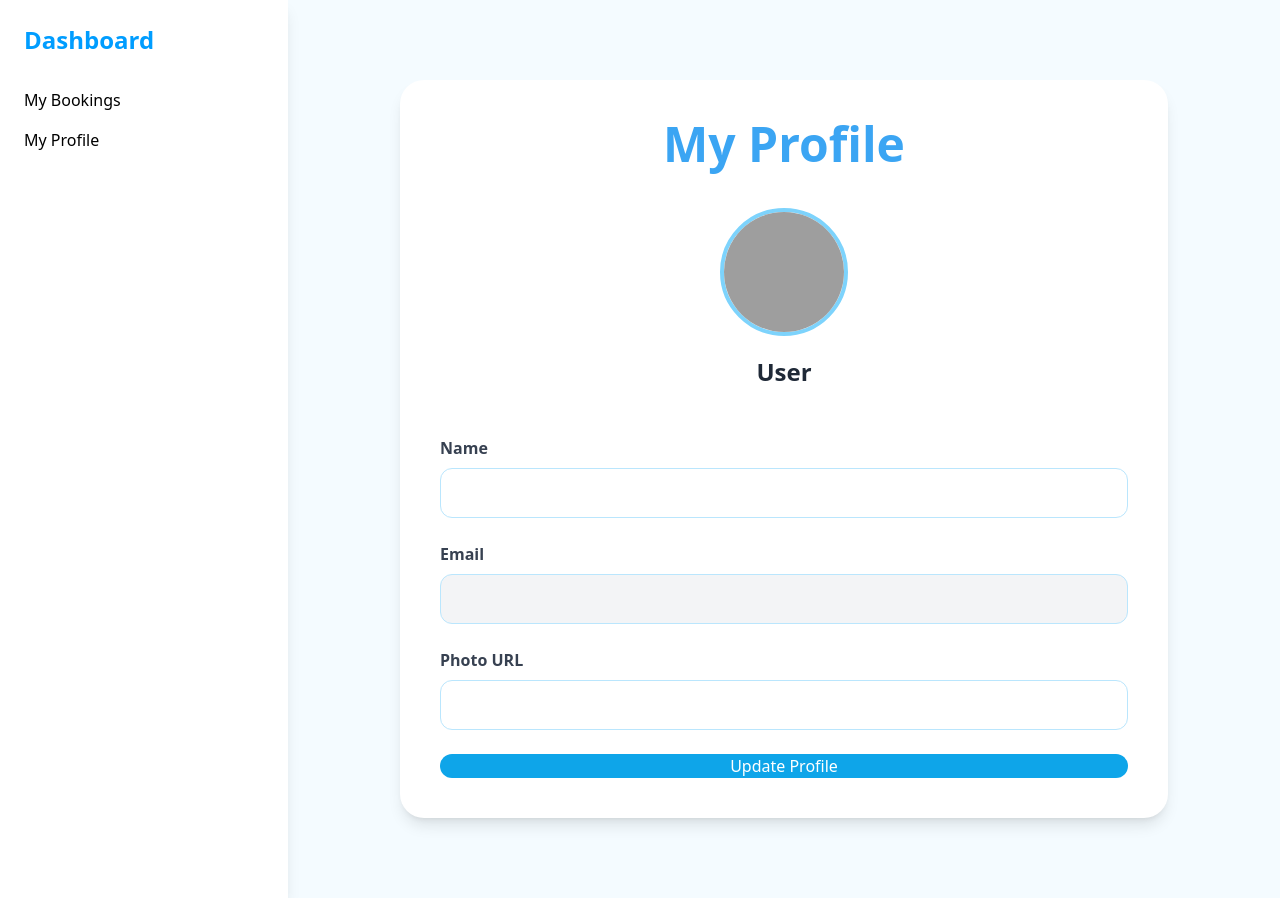
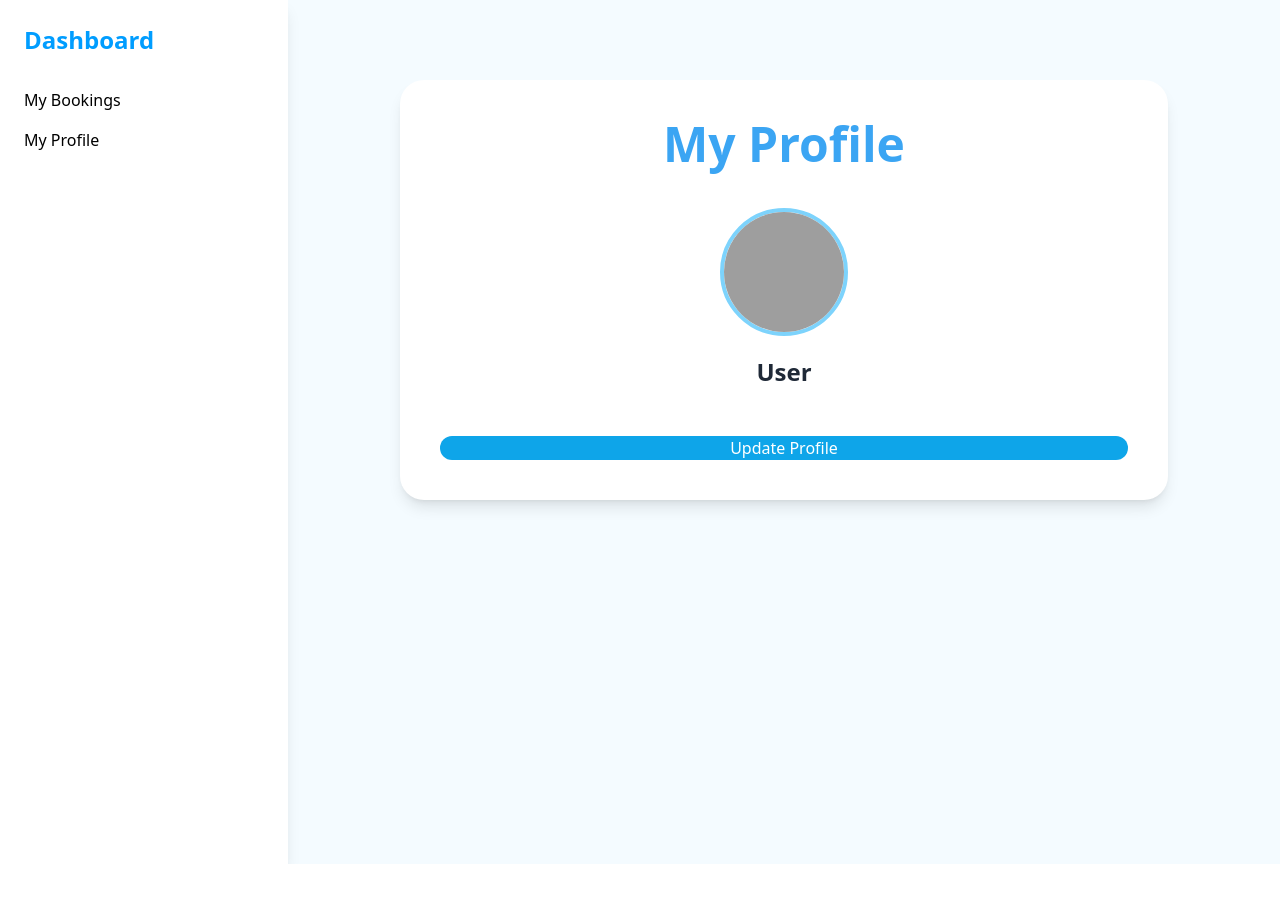
Before and after one commit to nusratch/Doctor-Appointment-Client, a React (Vite) app: page /dashboard/my-profile in a window 1280 px wide. After the commit the page ends 864 px from the top, so only its background shows below. Built offline with nearby package versions, Linux system fonts and the light colour scheme; sample sign-in values are in the browser's storage; grey boxes are pictures that could not be loaded.

Commit message:
update profile

```diff
--- a/src/pages/Dashboard/MyProfile/MyProfile.jsx
+++ b/src/pages/Dashboard/MyProfile/MyProfile.jsx
@@ -51,6 +51,10 @@ const MyProfile = () => {
       "Profile updated successfully!"
     );
 
+    document
+      .getElementById("update_modal")
+      .close();
+
   };
 
   return (
@@ -86,9 +90,35 @@ const MyProfile = () => {
 
           </div>
 
+          <button
+            onClick={() =>
+              document
+                .getElementById("update_modal")
+                .showModal()
+            }
+            className="btn w-full bg-sky-500 hover:bg-sky-600 border-none text-white rounded-xl"
+          >
+            Update Profile
+          </button>
+
+        </div>
+
+      </div>
+
+      <dialog
+        id="update_modal"
+        className="modal"
+      >
+
+        <div className="modal-box rounded-3xl">
+
+          <h3 className="font-bold text-2xl text-center text-sky-500 mb-6">
+            Update Profile
+          </h3>
+
           <form
             onSubmit={handleUpdateProfile}
-            className="space-y-6"
+            className="space-y-5"
           >
 
             <div>
@@ -145,14 +175,26 @@ const MyProfile = () => {
             </div>
 
             <button className="btn w-full bg-sky-500 hover:bg-sky-600 border-none text-white rounded-xl">
-              Update Profile
+              Save Changes
             </button>
 
           </form>
 
+          <div className="modal-action">
+
+            <form method="dialog">
+
+              <button className="btn rounded-xl">
+                Close
+              </button>
+
+            </form>
+
+          </div>
+
         </div>
 
-      </div>
+      </dialog>
 
     </div>
 
```
